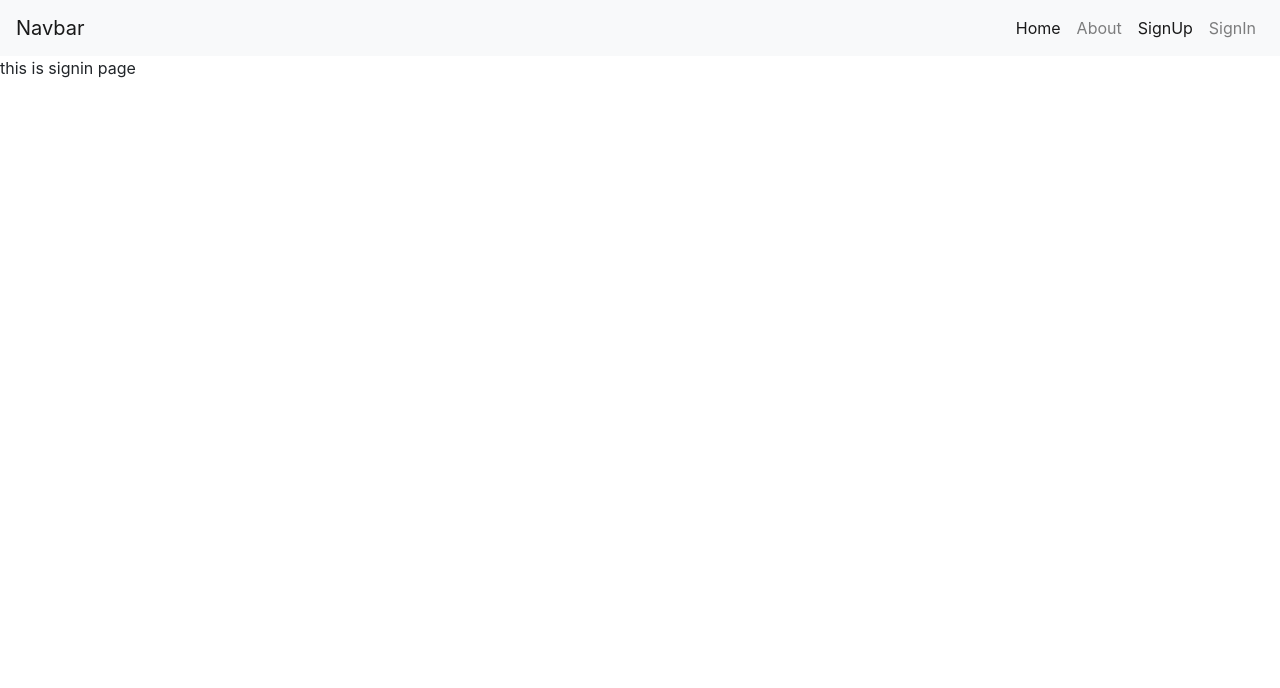
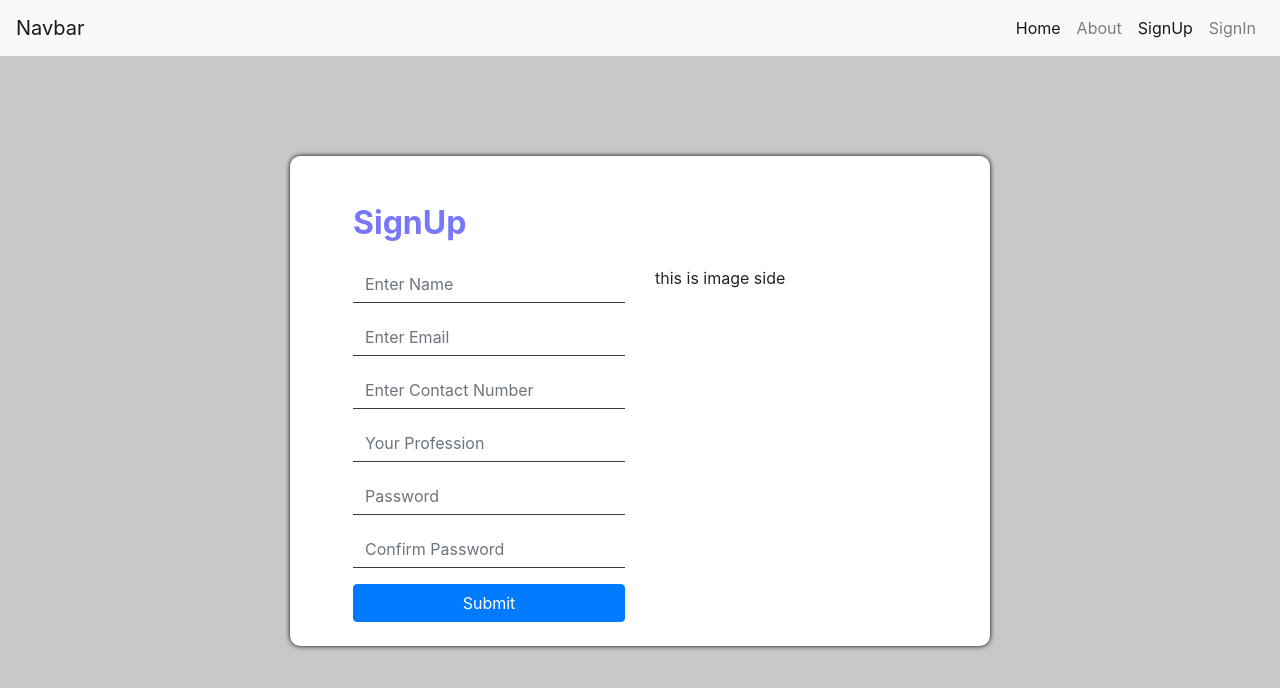
Before and after one commit to airKing05/mern-user-auth, a React (Create React App) app in the folder mern-july1/client-code/: page /sign-up in a window 1280 px wide. Shown: the top 688 px of the page. Built offline with nearby package versions, Linux system fonts and the light colour scheme.

Commit message:
signup form added

```diff
--- a/mern-july1/client-code/src/App.css
+++ /dev/null
@@ -1,38 +0,0 @@
-.App {
-  text-align: center;
-}
-
-.App-logo {
-  height: 40vmin;
-  pointer-events: none;
-}
-
-@media (prefers-reduced-motion: no-preference) {
-  .App-logo {
-    animation: App-logo-spin infinite 20s linear;
-  }
-}
-
-.App-header {
-  background-color: #282c34;
-  min-height: 100vh;
-  display: flex;
-  flex-direction: column;
-  align-items: center;
-  justify-content: center;
-  font-size: calc(10px + 2vmin);
-  color: white;
-}
-
-.App-link {
-  color: #61dafb;
-}
-
-@keyframes App-logo-spin {
-  from {
-    transform: rotate(0deg);
-  }
-  to {
-    transform: rotate(360deg);
-  }
-}
--- a/mern-july1/client-code/src/App.js
+++ b/mern-july1/client-code/src/App.js
@@ -1,5 +1,5 @@
 
-import './App.css';
+import './style.css';
 import Home from './components/Home';
 import About from './components/About';
 import SignUp from './components/SignUp';
--- a/mern-july1/client-code/src/components/About.js
+++ b/mern-july1/client-code/src/components/About.js
@@ -3,7 +3,7 @@ import React from 'react'
 export default function About() {
     return (
         <div>
-            this is about page
+            this is about page 26/08
         </div>
     )
 }
--- a/mern-july1/client-code/src/components/Navbar.js
+++ b/mern-july1/client-code/src/components/Navbar.js
@@ -6,7 +6,7 @@ export default function Navbar() {
     return (
         <div>
             <nav className="navbar navbar-expand-lg navbar-light bg-light">
-                <a className="navbar-brand" href="#">Navbar</a>
+                <NavLink className="navbar-brand" exact to='/' >Navbar</NavLink>
                 <button className="navbar-toggler" type="button" data-toggle="collapse" data-target="#navbarSupportedContent" aria-controls="navbarSupportedContent" aria-expanded="false" aria-label="Toggle navigation">
                     <span className="navbar-toggler-icon"></span>
                 </button>
--- a/mern-july1/client-code/src/components/SignUp.js
+++ b/mern-july1/client-code/src/components/SignUp.js
@@ -2,8 +2,41 @@ import React from 'react'
 
 export default function SignUp() {
     return (
-        <div>
-            this is signin page
+        <div className="container cont" style={{ maxWidth: '700px', marginTop: '100px' }}>
+            <div className="row px-5 pt-5  pb-3">
+                <div className="col">
+                    <h2 className="h2">SignUp</h2>
+                </div>
+            </div>
+            <div className="row px-5 pb-4">
+                <div className="col-md-6">
+                    <form>
+                        <div class="mb-3 ">
+                            <input type="text" class="form-control border border-4 border-top-0 border-left-0 border-right-0 rounded-0  border-dark" id="exampleInputEmail1" aria-describedby="emailHelp" placeholder="Enter Name" />
+                        </div>
+                        <div class="mb-3">
+                            <input type="email" class="form-control border border-4 border-top-0 border-left-0 border-right-0 rounded-0  border-dark" id="exampleInputEmail1" aria-describedby="emailHelp"  placeholder="Enter Email"/>
+                        </div>
+                        <div class="mb-3">
+                            <input type="text" class="form-control border border-4 border-top-0 border-left-0 border-right-0 rounded-0  border-dark" id="exampleInputEmail1" aria-describedby="emailHelp" placeholder="Enter Contact Number"/>
+                        </div>
+                        <div class="mb-3">
+                            <input type="text" class="form-control border border-4 border-top-0 border-left-0 border-right-0 rounded-0  border-dark" id="exampleInputEmail1" aria-describedby="emailHelp" placeholder="Your Profession"/>
+                        </div>
+                        <div class="mb-3">
+                            <input type="password" class="form-control border border-4 border-top-0 border-left-0 border-right-0 rounded-0  border-dark" id="exampleInputPassword1" placeholder="Password" />
+                        </div>
+                        <div class="mb-3">
+                            <input type="password" class="form-control border border-4 border-top-0 border-left-0 border-right-0 rounded-0  border-dark" id="exampleInputPassword1" placeholder="Confirm Password" />
+                        </div>
+
+                        <button type="submit" class="btn btn-primary d-grid gap-2 col-12">Submit</button>
+                    </form>
+                </div>
+                <div className="col-md-6">
+                    this is image side
+                </div>
+            </div>
         </div>
     )
 }
--- a/mern-july1/client-code/src/components/Signin.js
+++ b/mern-july1/client-code/src/components/Signin.js
@@ -1,9 +1,7 @@
-import React from 'react'
+import React from 'react';
 
 export default function SignIn() {
     return (
-        <div>
-            this is sign-in page
-        </div>
+        <div>this is sign in page</div>
     )
 }
--- /dev/null
+++ b/mern-july1/client-code/src/style.css
@@ -0,0 +1,17 @@
+*{
+    padding: 0;
+    margin: 0;
+}
+body{
+    background: rgb(201, 200, 200);
+}
+
+.cont{
+    background: #fff;
+    border-radius: 10px;
+    box-shadow: 0px 0px 5px 0px #000;
+}
+.h2{
+    font-weight: 700;
+    color: rgb(119, 119, 250);
+}
```
Also changed, not shown: mern-july1/client-code/src/images/signup.jpg (added).
